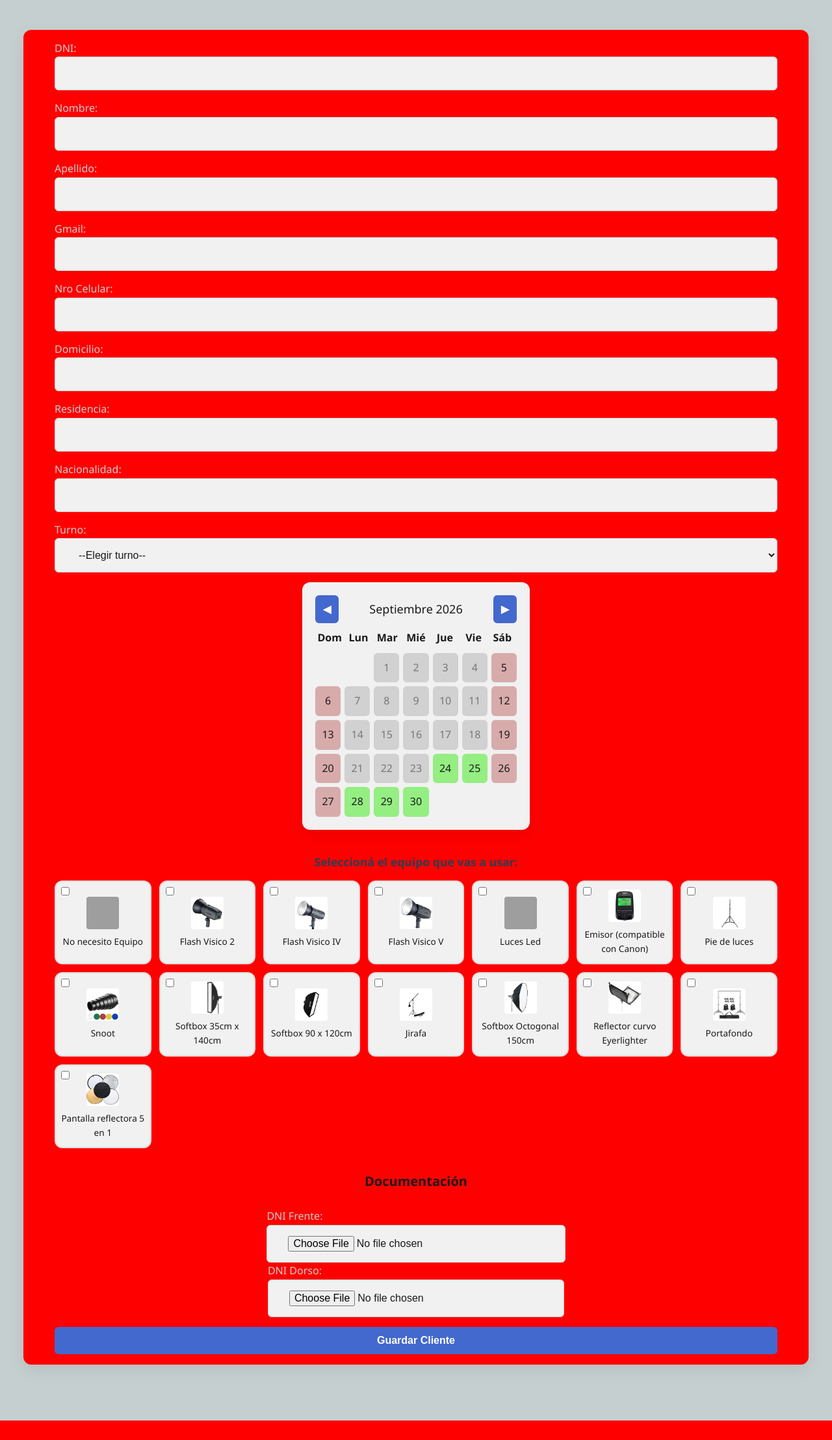
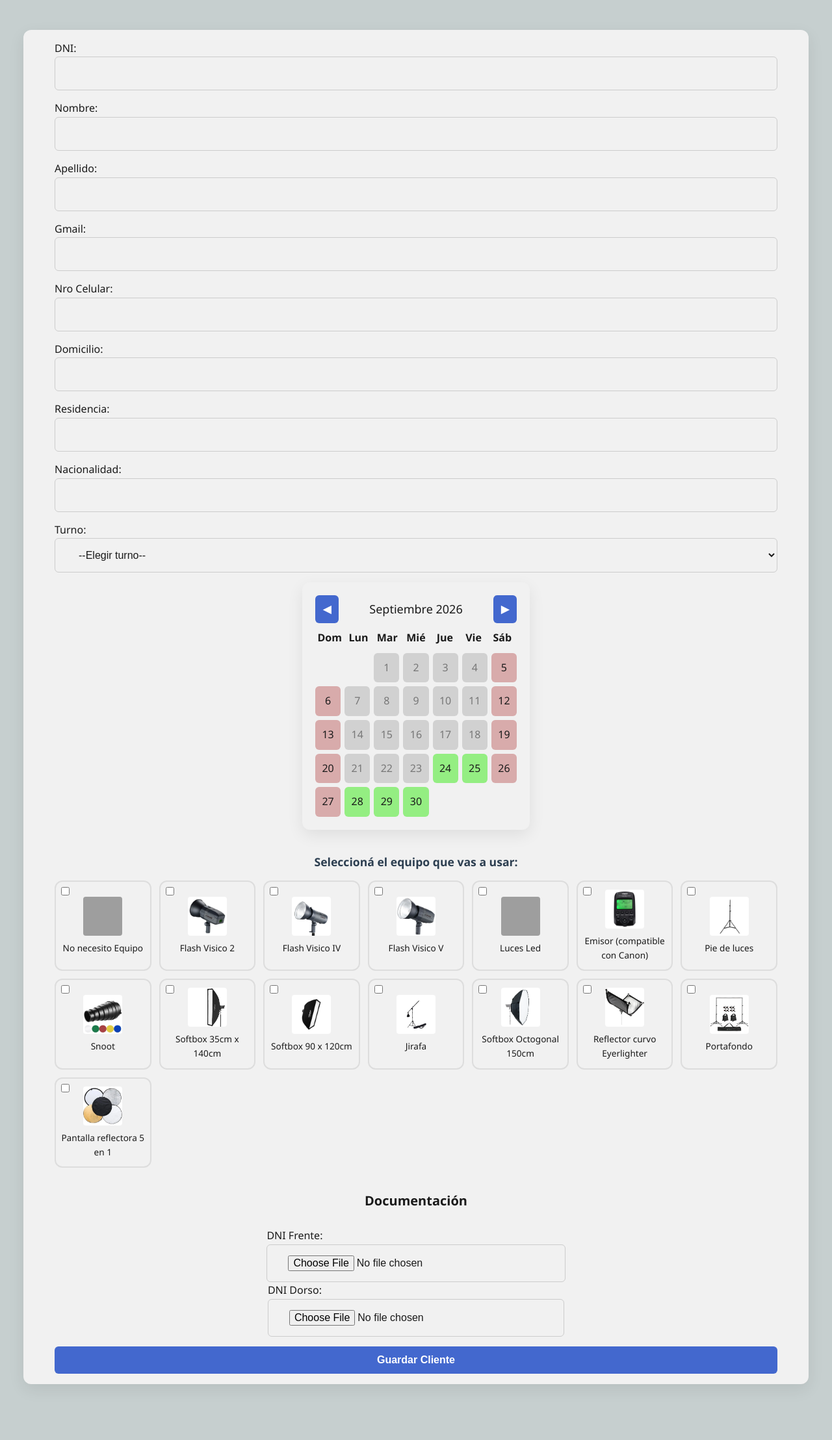
Before and after one commit to Rafav8899/Reserva_de_establecimiento, a PHP site: page /reserva_estudio/form_reserva.php in a window 1280 px wide. Shown: the part 195-2411 px from the top of the page at 65% size. Before the commit the page ends 2381 px from the top, so only its background shows below. Run offline with PHP 8.4, Linux system fonts and the light colour scheme; data that the repository does not hold is empty; a stand-in replaces the project's code that opens the database connection; grey boxes are pictures that could not be loaded.

Commit message:
Mejora de diseño

```diff
--- a/style.css
+++ b/style.css
@@ -166,9 +166,9 @@
 /* LOGIN */
 /* ============================  */
 
-.contenido{
+/* .contenido{
     background-color: red;
-}
+} */
 
 .login-container{
     background-color: var(--surface);
@@ -363,8 +363,8 @@
 .formReserva{
     margin: 30px auto 50px auto; /* espacio arriba y abajo */
     padding: 1rem 3rem;
-    /* background: var(--surface); */
-    background-color: red;
+    background: var(--surface);
+    /* background-color: red; */
     border-radius: var(--radius);
     box-shadow: var(--shadow);
     display: flex;
@@ -375,7 +375,7 @@
     color: var(--text);
 }
 .formReserva p{
-    color:var(--bg);
+    color:var(--color-text);
     justify-self: center;
 }
 
@@ -484,8 +484,8 @@
 
 /* Imagen del equipo dentro de la tarjeta */
 .equipo-card img {
-    width: 50px;
-    height: 50px;
+    width: 60px;
+    height: 60px;
     object-fit:cover;
     margin-bottom: 8px;
     border-radius: 4px;
```
